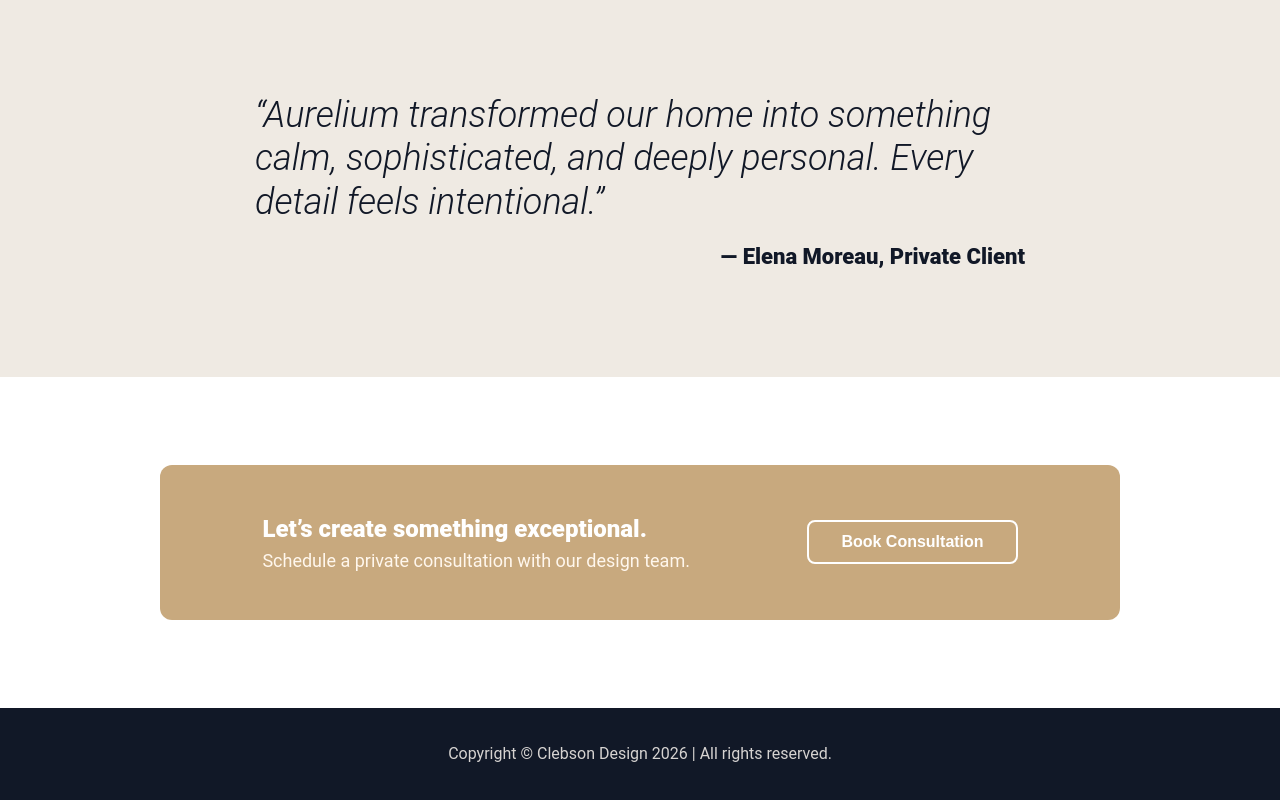
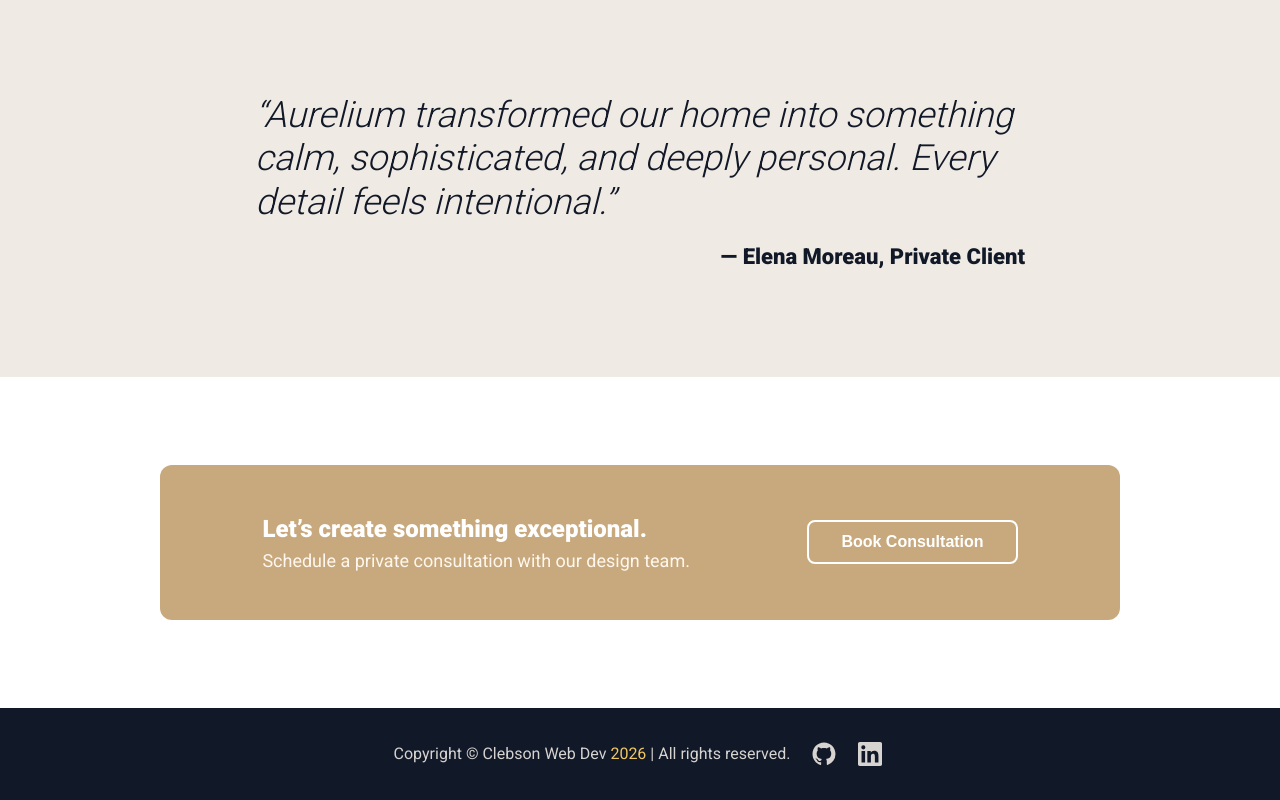
Before and after one commit to progritit/TOP-Landing-Page-Project, a plain HTML site: page index.html in a window 1280 px wide. Shown: the part 1044-1844 px from the top of the page. Drawn offline with Linux system fonts and the light colour scheme.

Commit message:
Update footer with Github and LinkedIn links

```diff
--- a/index.html
+++ b/index.html
@@ -15,10 +15,7 @@
     <!-- Main stylesheet -->
     <link rel="stylesheet" href="styles.css" />
 
-    <!-- Adding security policies -->
     <meta name="description" content="Aurelium creates refined interiors and architectural experiences." />
-    <meta http-equiv="Content-Security-Policy"
-          content="default-src 'self'; img-src 'self'; style-src 'self' https://fonts.googleapis.com; font-src https://fonts.gstatic.com; script-src 'none'; object-src 'none'; base-uri 'self'; form-action 'self';">
 </head>
 
 <body>
@@ -114,8 +111,39 @@
 
     <!-- Footer with copyright information -->
     <footer>
-        Copyright © Clebson Design 2026 | All rights reserved.
+        <p>
+            Copyright © Clebson Web Dev
+            <span id="copyright-year" class="footer-year"></span>
+            | All rights reserved.
+        </p>
+        <div class="footer-socials">
+            <a class="social-link" href="https://github.com/progritit" target="_blank" rel="noopener noreferrer"
+                aria-label="Visit my GitHub profile">
+                <svg class="social-icon" viewBox="0 0 24 24" aria-hidden="true">
+                    <path
+                        d="M12 0.5C5.65 0.5 0.5 5.65 0.5 12c0 5.08 3.29 9.39 7.86 10.91.58.11.79-.25.79-.56v-2.16c-3.2.7-3.87-1.36-3.87-1.36-.52-1.33-1.27-1.68-1.27-1.68-1.04-.71.08-.7.08-.7 1.15.08 1.76 1.18 1.76 1.18 1.02 1.75 2.68 1.25 3.33.95.1-.74.4-1.25.73-1.54-2.56-.29-5.25-1.28-5.25-5.69 0-1.26.45-2.29 1.18-3.1-.12-.29-.51-1.46.11-3.05 0 0 .96-.31 3.15 1.18.91-.25 1.89-.38 2.86-.38s1.95.13 2.86.38c2.19-1.49 3.15-1.18 3.15-1.18.62 1.59.23 2.76.11 3.05.74.81 1.18 1.84 1.18 3.1 0 4.42-2.7 5.4-5.27 5.69.41.35.78 1.05.78 2.12v3.19c0 .31.21.68.8.56A11.51 11.51 0 0 0 23.5 12C23.5 5.65 18.35 0.5 12 0.5Z" />
+                </svg>
+            </a>
+
+            <a class="social-link" href="https://www.linkedin.com/in/clebsoncosta/" target="_blank" rel="noopener noreferrer"
+                aria-label="Visit my LinkedIn profile">
+                <svg class="social-icon" viewBox="0 0 24 24" aria-hidden="true">
+                    <path
+                        d="M20.45 20.45h-3.56v-5.57c0-1.33-.02-3.04-1.85-3.04-1.85 0-2.14 1.45-2.14 2.95v5.66H9.34V9h3.42v1.56h.05c.48-.9 1.64-1.85 3.37-1.85 3.6 0 4.27 2.37 4.27 5.46v6.28ZM5.32 7.43a2.06 2.06 0 1 1 0-4.12 2.06 2.06 0 0 1 0 4.12ZM7.1 20.45H3.53V9H7.1v11.45ZM22.23 0H1.77C.79 0 0 .77 0 1.72v20.56C0 23.23.79 24 1.77 24h20.46c.98 0 1.77-.77 1.77-1.72V1.72C24 .77 23.21 0 22.23 0Z" />
+                </svg>
+            </a>
+        </div>
     </footer>
+
+<script>
+    const copyrightYearElement = document.querySelector("#copyright-year");
+    function setCopyrightYear() {
+        const currentYear = new Date().getFullYear();
+        copyrightYearElement.textContent = currentYear;
+    }
+    setCopyrightYear();
+</script>
+
 </body>
 
 </html>
--- a/styles.css
+++ b/styles.css
@@ -273,11 +273,58 @@
     min-height: 92px;
     background: var(--dark-bg);
     color: var(--hero-secondary);
-    display: grid;
-    place-items: center;
+    display: flex;
+    justify-content: center;
+    align-items: center;
+    gap: 18px;
     text-align: center;
     padding: 24px 16px;
     font-size: 1rem;
+    flex-wrap: wrap;
+}
+
+footer p {
+    margin: 0;
+}
+
+.footer-year {
+    color: #f3c85f;
+}
+
+.footer-socials {
+    display: flex;
+    align-items: center;
+    justify-content: center;
+    gap: 14px;
+}
+
+.social-link {
+    width: 32px;
+    height: 32px;
+    display: inline-flex;
+    justify-content: center;
+    align-items: center;
+    color: var(--hero-secondary);
+    text-decoration: none;
+    border-radius: 50%;
+    transition: color 180ms ease, transform 180ms ease;
+}
+
+.social-link:hover,
+.social-link:focus-visible {
+    color: var(--accent);
+    transform: translateY(-2px);
+}
+
+.social-icon {
+    width: 24px;
+    height: 24px;
+    display: block;
+}
+
+/* Important: force the SVG paths to use the link color */
+.social-icon path {
+    fill: currentColor;
 }
 
 /* Tablet and small-screen layout adjustments */
```
